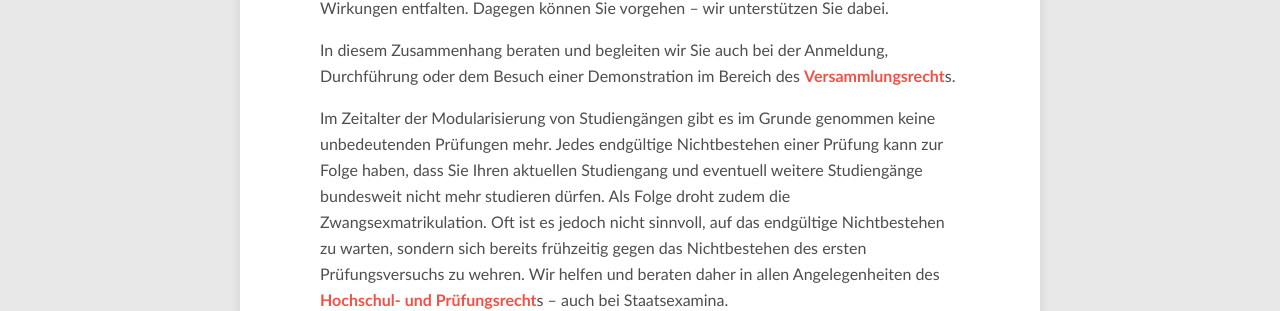
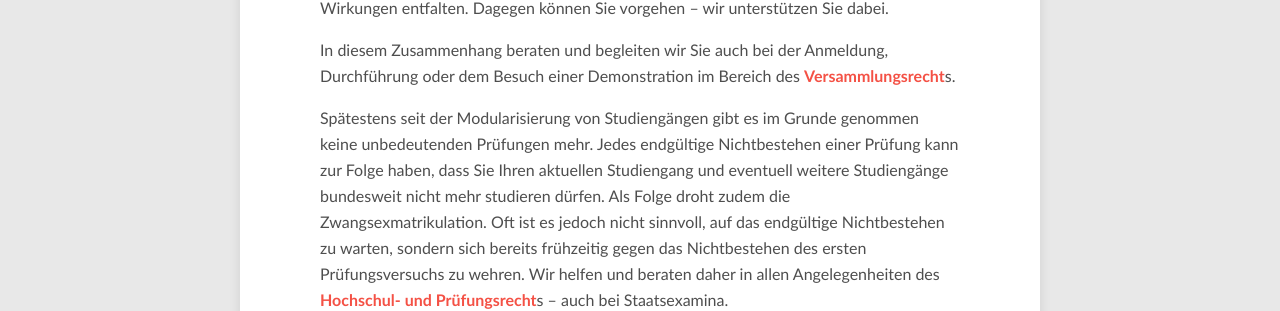
Before and after one commit to mi5-77/rl-rechtsanwaelte.de, a Jekyll site: the page built from diekanzlei.md, in a window 1280 px wide and 900 px high, scrolled down 991 px. Shown: the part 184-495 px from the top of the window. Built offline with Jekyll 4.4.1, drawn with Linux system fonts in a browser that asks for light colours.

Commit message:
Umformulierung bei Hochschul- und Prüfungsrecht
Zeitalter war doppelt hässlich.

```diff
--- a/diekanzlei.md
+++ b/diekanzlei.md
@@ -18,6 +18,6 @@ Auch außerhalb eines Strafverfahrens können Menschen in die Lage kommen von po
 
 In diesem Zusammenhang beraten und begleiten wir Sie auch bei der Anmeldung, Durchführung oder dem Besuch einer Demonstration im Bereich des <span style="color:#F45145">**Versammlungsrecht**</span>s.
 
-Im Zeitalter der Modularisierung von Studiengängen gibt es im Grunde genommen keine unbedeutenden Prüfungen mehr. Jedes endgültige Nichtbestehen einer Prüfung kann zur Folge haben, dass Sie Ihren aktuellen Studiengang und eventuell weitere Studiengänge bundesweit nicht mehr studieren dürfen. Als Folge droht zudem die Zwangsexmatrikulation. Oft ist es jedoch nicht sinnvoll, auf das endgültige Nichtbestehen zu warten, sondern sich bereits frühzeitig gegen das Nichtbestehen des ersten Prüfungsversuchs zu wehren. Wir helfen und beraten daher in allen Angelegenheiten des <span style="color:#F45145">**Hochschul- und Prüfungsrecht**</span>s – auch bei Staatsexamina.
+Spätestens seit der Modularisierung von Studiengängen gibt es im Grunde genommen keine unbedeutenden Prüfungen mehr. Jedes endgültige Nichtbestehen einer Prüfung kann zur Folge haben, dass Sie Ihren aktuellen Studiengang und eventuell weitere Studiengänge bundesweit nicht mehr studieren dürfen. Als Folge droht zudem die Zwangsexmatrikulation. Oft ist es jedoch nicht sinnvoll, auf das endgültige Nichtbestehen zu warten, sondern sich bereits frühzeitig gegen das Nichtbestehen des ersten Prüfungsversuchs zu wehren. Wir helfen und beraten daher in allen Angelegenheiten des <span style="color:#F45145">**Hochschul- und Prüfungsrecht**</span>s – auch bei Staatsexamina.
 
 Alle Menschen haben das Recht, grundsätzlich selbst über die Preisgabe und Verwendung Ihrer persönlichen Daten zu bestimmen. Insbesondere im Zeitalter der digitalen Technik und sozialer Medien spielt das Thema <span style="color:#F45145">**Datenschutzrecht**</span> eine wichtige Rolle, um sein allgemeines Persönlichkeitsrecht effektiv vor Eingriffen zu schützen. Oft kommt es vor, dass personenbezogene Daten von Betroffenen, ohne dass sie hierüber informiert werden, in staatlichen Datenbanken gespeichert und bevorratet werden. Bei einem Ersuchen um Auskunft, ob und welche Daten über Sie gespeichert sind und bei einer eventuell erforderlichen Löschung dieser Daten stehen wir Ihnen gerne zur Seite.
```
